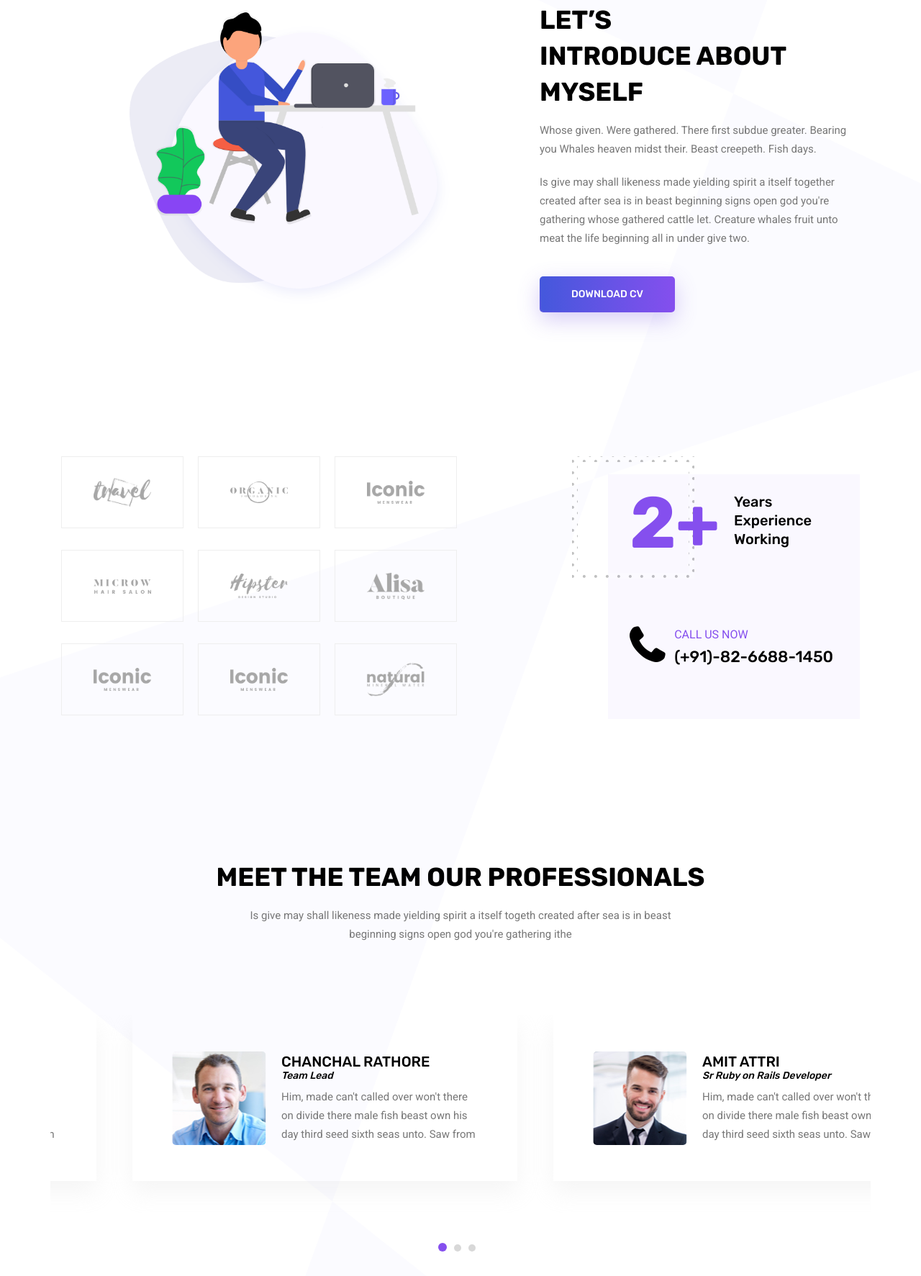
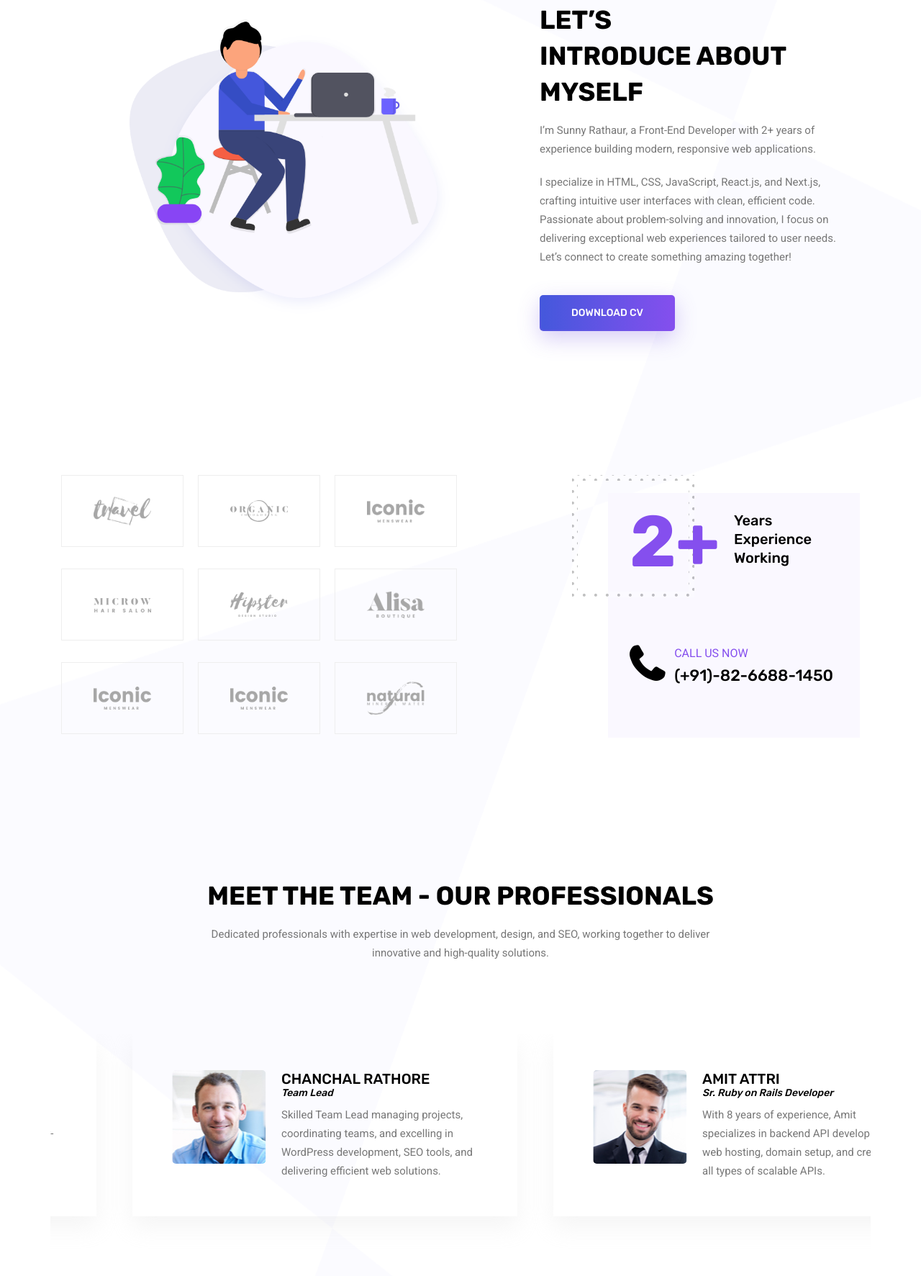
Before and after one commit to rathaur08/sunny-rathaur, a plain HTML site: page about.html in a window 1280 px wide. Shown: the part 682-2455 px from the top of the page at 72% size. Drawn offline with Linux system fonts and the light colour scheme; some packages are replaced by stand-ins of ours.

Commit message:
abput page text update & home page some fix

```diff
--- a/about.html
+++ b/about.html
@@ -107,13 +107,13 @@
               Introduce about <br>
               myself</h2>
             <p>
-              Whose given. Were gathered. There first subdue greater. Bearing you Whales heaven
-              midst their. Beast creepeth. Fish days.
+              I’m Sunny Rathaur, a Front-End Developer with 2+ years of experience building modern, responsive web
+              applications.
             </p>
             <p>
-              Is give may shall likeness made yielding spirit a itself together created after sea
-              is in beast beginning signs open god you're gathering whose gathered cattle let.
-              Creature whales fruit unto meat the life beginning all in under give two.
+              I specialize in HTML, CSS, JavaScript, React.js, and Next.js, crafting intuitive user interfaces with
+              clean, efficient code. Passionate about problem-solving and innovation, I focus on delivering exceptional
+              web experiences tailored to user needs. Let’s connect to create something amazing together!
             </p>
             <a class="primary_btn" href="#"><span>Download CV</span></a>
           </div>
@@ -223,9 +223,9 @@
         <div class="col-lg-8 text-center">
           <div class="main_title">
             <!-- <h2>client say about me</h2> -->
-            <h2> meet the team our professionals</h2>
-            <p>Is give may shall likeness made yielding spirit a itself togeth created after sea is in beast <br>
-              beginning signs open god you're gathering ithe</p>
+            <h2> Meet the Team - Our Professionals</h2>
+            <p>Dedicated professionals with expertise in web development, design, and SEO, working together to deliver
+              innovative and high-quality solutions.</p>
           </div>
         </div>
       </div>
@@ -240,8 +240,8 @@
                 <div class="testi_text">
                   <h4 class="m-0">Sunny Rathaur</h4>
                   <h6><em>Front-End Developer</em></h6>
-                  <p>Him, made can't called over won't there on divide there male fish beast own his day third seed
-                    sixth seas unto. Saw from </p>
+                  <p>Experienced Front-End Developer specializing in creating responsive, user-friendly web applications
+                    with modern tools like React.js, Next.js, and more.</p>
                 </div>
               </div>
             </div>
@@ -255,8 +255,8 @@
                 <div class="testi_text">
                   <h4 class="m-0">Chanchal Rathore</h4>
                   <h6><em>Team Lead</em></h6>
-                  <p>Him, made can't called over won't there on divide there male fish beast own his day third seed
-                    sixth seas unto. Saw from </p>
+                  <p>Skilled Team Lead managing projects, coordinating teams, and excelling in WordPress development,
+                    SEO tools, and delivering efficient web solutions.</p>
                 </div>
               </div>
             </div>
@@ -269,9 +269,9 @@
               <div class="col-lg-8">
                 <div class="testi_text">
                   <h4 class="m-0">Amit Attri</h4>
-                  <h6><em>Sr Ruby on Rails Developer</em></h6>
-                  <p>Him, made can't called over won't there on divide there male fish beast own his day third seed
-                    sixth seas unto. Saw from </p>
+                  <h6><em>Sr. Ruby on Rails Developer</em></h6>
+                  <p>With 8 years of experience, Amit specializes in backend API development, web hosting, domain setup,
+                    and creating all types of scalable APIs.</p>
                 </div>
               </div>
             </div>
@@ -285,8 +285,8 @@
                 <div class="testi_text">
                   <h4 class="m-0">Neeraj</h4>
                   <h6><em>UI/UX Developer</em></h6>
-                  <p>Him, made can't called over won't there on divide there male fish beast own his day third seed
-                    sixth seas unto. Saw from </p>
+                  <p>With 7 years of experience, Neeraj excels in UI/UX design, logo creation, and developing
+                    user-friendly web applications with creative precision. </p>
                 </div>
               </div>
             </div>
@@ -300,8 +300,8 @@
                 <div class="testi_text">
                   <h4 class="m-0">Shivam Goswami</h4>
                   <h6><em>Project Engineer</em></h6>
-                  <p>Him, made can't called over won't there on divide there male fish beast own his day third seed
-                    sixth seas unto. Saw from </p>
+                  <p>With 4 years of experience, Shivam works on web applications and collaborates with government
+                    organizations to deliver effective and efficient solutions.</p>
                 </div>
               </div>
             </div>
@@ -315,8 +315,8 @@
                 <div class="testi_text">
                   <h4 class="m-0">Abhishek</h4>
                   <h6><em>Back-End Developer</em></h6>
-                  <p>Him, made can't called over won't there on divide there male fish beast own his day third seed
-                    sixth seas unto. Saw from </p>
+                  <p>With 5 years of experience, Abhishek specializes in developing web application APIs using Python
+                    and Django to build robust and scalable back-end solutions.</p>
                 </div>
               </div>
             </div>
@@ -335,7 +335,7 @@
           <div class="subscription_box text-center">
             <h2 class="text-uppercase text-white">get update from anywhere</h2>
             <p class="text-white">
-              Bearing Void gathering light light his eavening unto dont afraid.
+              Stay updated with the latest news and insights from anywhere. Join us and never miss an update!
             </p>
             <div class="subcribe-form" id="mc_embed_signup">
               <form target="_blank" novalidate="true"
@@ -388,8 +388,8 @@
         <p class="col-lg-8 col-sm-12 footer-text">
           <!-- Link back to Colorlib can't be removed. Template is licensed under CC BY 3.0. -->
           Copyright &copy;
-          <script>document.write(new Date().getFullYear());</script> All rights reserved | This template is
-          made with <i class="fa fa-heart-o" aria-hidden="true"></i> by <a href="https://www.linkedin.com/in/rathaur08/"
+          <script>document.write(new Date().getFullYear());</script> All rights reserved | This template is crafted with
+          <i class="fa fa-heart-o" aria-hidden="true"></i> by <a href="https://www.linkedin.com/in/rathaur08/"
             target="_blank">rathaue08</a>
           <!-- Link back to Colorlib can't be removed. Template is licensed under CC BY 3.0. -->
         </p>
```
Also changed, not shown: index.html (+0 -1 lines).
